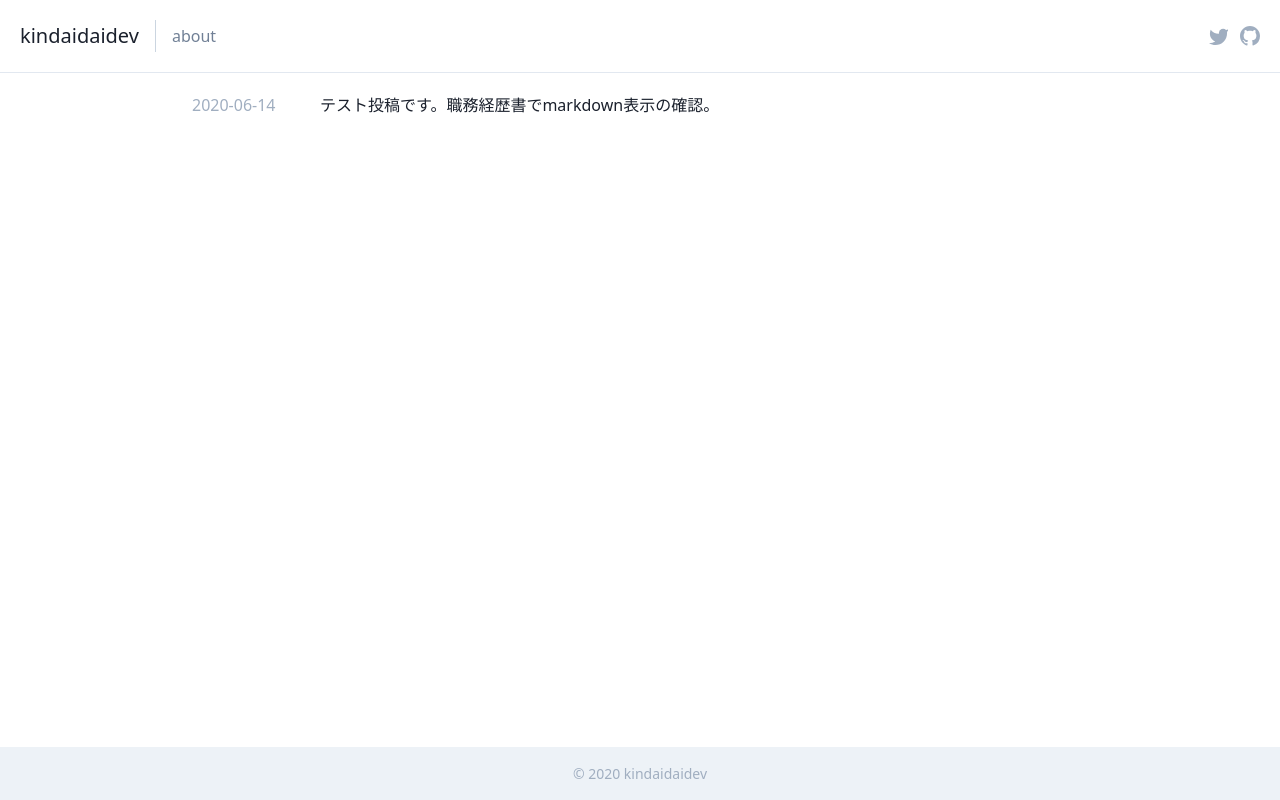
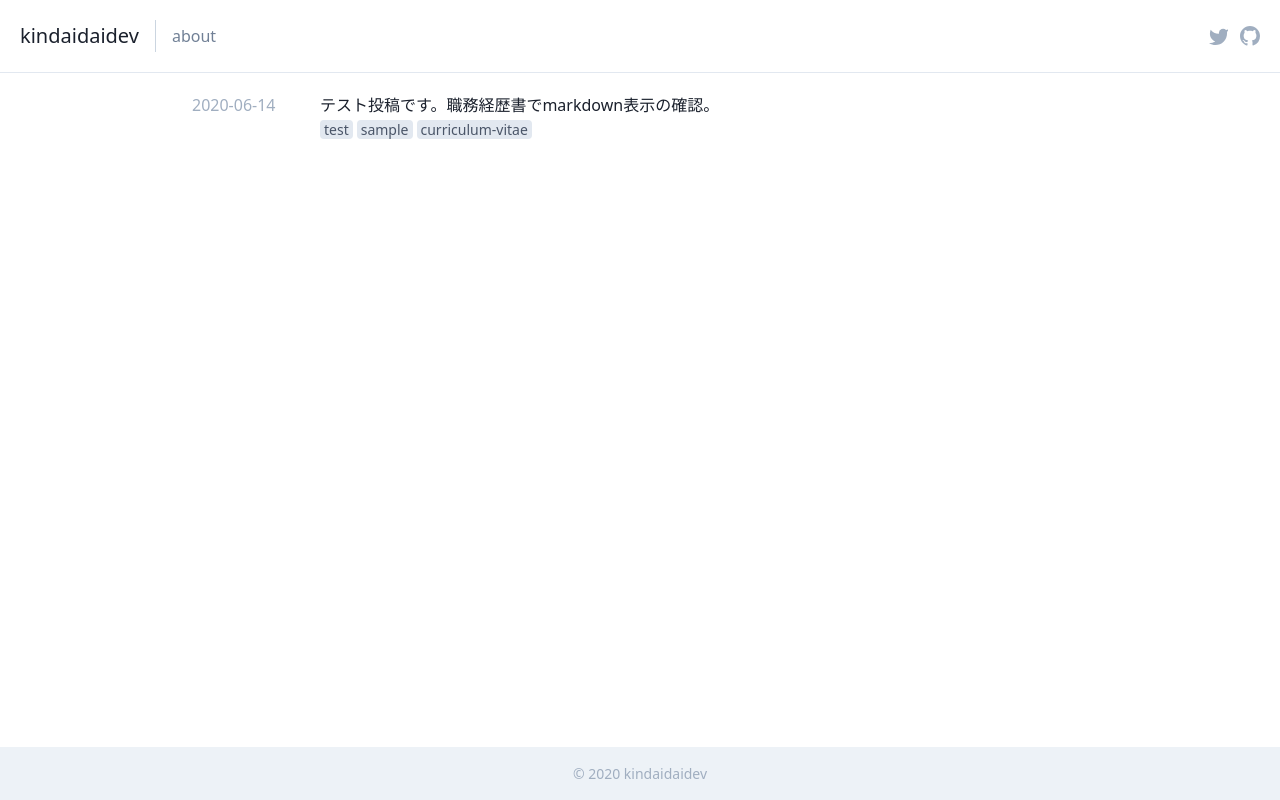
Before and after one commit to kindaidai/kindaidaidev, a Next.js app: page / in a window 1280 px wide. Built offline with nearby package versions, Linux system fonts and the light colour scheme.

Commit message:
add tags

```diff
--- a/components/Content.tsx
+++ b/components/Content.tsx
@@ -1,23 +1,28 @@
 import Link from 'next/link'
+import { Tag } from './tag'
 
 type Props = {
   id: string
   date: string
   title: string
+  tags: string[]
 }
 
-export const Content: React.FC<Props> = ({ id, date, title }: Props) => {
+export const Content: React.FC<Props> = ({ id, date, title, tags }: Props) => {
   return (
     <div className="py-2 flex flex-wrap md:flex-no-wrap">
       <div className="md:w-32 md:mb-0 mb-6 flex-shrink-0 flex flex-col">
         <span className="mt-1 text-gray-500 text-md">{date}</span>
       </div>
       <div className="md:flex-grow">
-        <h2 className="mt-1 text-md font-medium text-gray-900 title-font mb-2 sm:text-sx">
+        <h2 className="mt-1 text-md font-medium text-gray-900 title-font sm:text-sx">
           <Link href="/posts/[id]" as={`/posts/${id}`}>
             <a className="hover:text-gray-600">{title}</a>
           </Link>
         </h2>
+        {tags.map((tag) => (
+          <Tag name={tag} />
+        ))}
       </div>
     </div>
   )
--- /dev/null
+++ b/components/tag.tsx
@@ -0,0 +1,7 @@
+type Props = {
+  name: string
+}
+
+export const Tag: React.FC<Props> = ({ name }: Props) => (
+  <span className="text-sm mr-1 px-1 bg-gray-300 rounded">{name}</span>
+)
--- a/lib/posts.ts
+++ b/lib/posts.ts
@@ -11,6 +11,7 @@ export type AllPostData = {
   id: string
   title: string
   date: string
+  tags: string[]
 }[]
 
 type AllPostIds = {
@@ -29,11 +30,12 @@ export const getSortedPostsData: PostsData = () => {
     const id = fileName.replace(/\.md$/, '')
     const fullPath = path.join(postsDirectory, fileName)
     const fileContents = fs.readFileSync(fullPath, 'utf-8')
-    const { title, date } = matter(fileContents).data
+    const { title, date, tags } = matter(fileContents).data
     return {
       id,
       title,
       date,
+      tags,
     }
   })
 
--- a/pages/index.tsx
+++ b/pages/index.tsx
@@ -18,8 +18,14 @@ const Index: React.FC<Props> = ({ allPostsData }: Props) => {
         <section className="text-gray-700 body-font overflow-hidden">
           <div className="container md:px-48 sm: px-12 py-10 mx-auto">
             <div className="-my-8">
-              {allPostsData.map(({ id, title, date }) => (
-                <Content id={id} title={title} date={date} key={id} />
+              {allPostsData.map(({ id, title, date, tags }) => (
+                <Content
+                  id={id}
+                  title={title}
+                  date={date}
+                  tags={tags}
+                  key={id}
+                />
               ))}
             </div>
           </div>
--- a/pages/posts/[id].tsx
+++ b/pages/posts/[id].tsx
@@ -3,18 +3,20 @@ import Head from 'next/head'
 import Link from 'next/link'
 import { getAllPostIds, getPostData } from '../../lib/posts'
 import markdownStyles from '../../components/markdown-styles.module.css'
+import { Tag } from '../../components/tag'
 
 type Props = {
   postData: {
     id: string
     title: string
     date: string
+    tags: string[]
     contentHtml: string
   }
 }
 
 const Post: React.FC<Props> = ({ postData }: Props) => {
-  const { title, date, contentHtml } = postData
+  const { title, date, tags, contentHtml } = postData
   return (
     <>
       <Head>
@@ -32,6 +34,11 @@ const Post: React.FC<Props> = ({ postData }: Props) => {
                   className="py-05"
                   dangerouslySetInnerHTML={{ __html: contentHtml }}
                 />
+              </div>
+              <div>
+                {tags.map((tag) => (
+                  <Tag name={tag} />
+                ))}
               </div>
               <Link href="/">
                 <a className="hover:text-gray-600">TOPへ戻る</a>
--- a/posts/curriculum-vitae.md
+++ b/posts/curriculum-vitae.md
@@ -1,6 +1,7 @@
 ---
 title: 'テスト投稿です。職務経歴書でmarkdown表示の確認。'
 date: '2020-06-14'
+tags: [test, sample, curriculum-vitae]
 ---
 
 ## code
```
